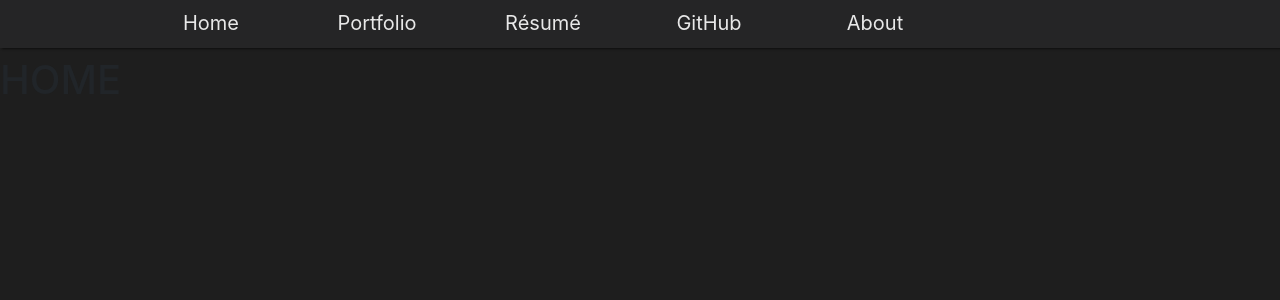
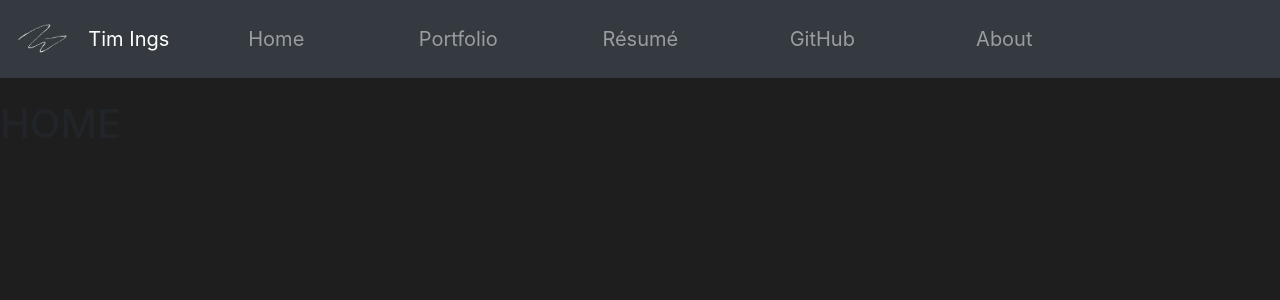
Before and after one commit to tim-ings/portfolio-old, a React (Create React App) app in the folder portfolio/: page / in a window 1280 px wide. Shown: the top 300 px of the page. Built offline with nearby package versions, Linux system fonts and the light colour scheme.

Commit message:
Moves nav to react-bootstrap components. Closes #1

```diff
--- a/portfolio/src/App.scss
+++ b/portfolio/src/App.scss
@@ -3,7 +3,7 @@ $col-body-background: #1e1e1e;
 $col-background: #252526;
 $col-border: #0e0e0e;
 $col-text-pri: #e8e8e8;
-$col-text-sec: #919191;
+$col-text-sec: #a8a8a8;
 $col-text-error: #7c2527;
 
 $font-light: 100;
@@ -27,7 +27,7 @@ $margin: 0.25rem;
 }
 
 #bs-override, body {
-    padding-top: 3.5rem;
+    padding-top: 100px;
     background-color: $col-body-background !important;
     font-family: "Helvetica Neue", Helvetica, Arial, sans-serif;
     line-height: 1.5;
--- a/portfolio/src/components/Header.js
+++ b/portfolio/src/components/Header.js
@@ -1,5 +1,7 @@
 import React from 'react';
 import { Link } from "react-router-dom";
+import Nav from 'react-bootstrap/Nav';
+import Navbar from 'react-bootstrap/Navbar';
 
 class HeaderItem extends React.Component {
 
@@ -8,17 +10,16 @@ class HeaderItem extends React.Component {
     }
 
     render() {
-        const classeNames = `item ${this.props.info.side}`;
         return (
-            <div className={classeNames}>
-                <a className="link" href={this.props.info.url}>
+            <Nav.Link>
+                <Link to={this.props.info.url} className="nav-link">
                     <div className="hover-typewriter-container" style={{width: 150 + 'px'}}>
                         <div className="hover-typewriter">
                             {this.props.info.title}
                         </div>
                     </div>
-                </a>
-            </div>
+                </Link>
+            </Nav.Link>
         )
     }
 }
@@ -63,11 +64,25 @@ class Header extends React.Component {
         }
 
         return (
-            <nav className="header">
-                <div className="item-container">
-                    {navItems}
-                </div>
-            </nav>
+            <Navbar collapseOnSelect bg="dark" expand="lg" variant="dark" fixed="top">
+                <Navbar.Brand href="/">
+                    <img
+                        src="img/signature_light.png"
+                        alt=""
+                        height="30"
+                        width="auto"
+                        className="d-inline-block align-top"
+                        style={{ paddingRight: "20px" }}
+                    />
+                    Tim Ings
+                </Navbar.Brand>
+                <Navbar.Toggle aria-controls="basic-navbar-nav" />
+                <Navbar.Collapse id="basic-navbar-nav">
+                    <Nav className="mr-auto">
+                        {navItems}
+                    </Nav>
+                </Navbar.Collapse>
+            </Navbar>
         )
     }
 }
--- a/portfolio/src/scss/_header.scss
+++ b/portfolio/src/scss/_header.scss
@@ -1,65 +1,10 @@
-.header {
-    width: 100vw;
-    height: 3rem;
-    background-color: $col-background;
-    box-shadow: 2px 1px 2px $col-border;
-    position: fixed;
-    right: 0;
-    left: 0;
-    top: 0;
-    z-index: 1000;
-    padding: 0 10% 0 10%;
-    display: inline-block;
-    font-weight: normal;
+.nav-link {
+    font-size: 1.25rem;
+    text-decoration: none;
+    color: $col-pri;
+    text-align: center;
 
-    .item-container {
-        min-width: 50rem;
-        width: 100%;
-        height: 100%;
-
-        .left {
-            float: left !important;
-        }
-
-        .right {
-            float: right !important;
-        }
-
-        .item {
-            margin: 0.5rem;
-
-            .link {
-                font-size: 1.25rem;
-                text-decoration: none !important;
-                color: $col-pri;
-                text-align: center;
-
-                &:hover {
-                    color: lighten($col-pri, 10%);
-                }
-            }
-
-            .image-container {
-                width: 2rem;
-                height: 2rem;
-                overflow: hidden;
-                border-radius: $border-radius;
-
-                .image {
-                    width: 100%;
-                    height: auto;
-                }
-            }
-
-            .text-input {
-                height: 2rem;
-                max-width: 15rem;
-                padding: 0.25rem 1rem 0.25rem 1rem;
-                color: $col-text-sec;
-                background-color: $col-background;
-                border: $border-size $border-style $col-border;
-                border-radius: 1000rem;
-            }
-        }
+    &:hover {
+        color: lighten($col-pri, 20%);
     }
 }
```
Also changed, not shown: portfolio/public/img/signature.png (added), portfolio/public/img/signature_light.png (added).
